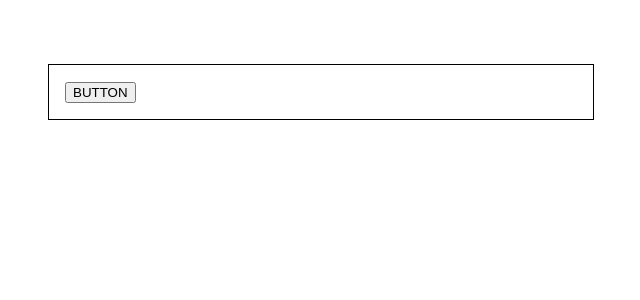
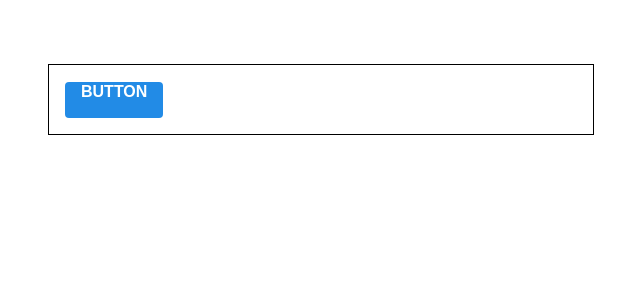
Before and after one commit to SungHyun627/React_Study, a React (Create React App) app in the folder react-component-styling/styling-with-sass/: page / in a window 1280 px wide. Shown: the top 300 px of the page, without its empty margins (319-959 px from the left). Built offline with nearby package versions, Linux system fonts and the light colour scheme.

Commit message:
add several different size button

```diff
--- a/react-component-styling/styling-with-sass/src/components/Button.js
+++ b/react-component-styling/styling-with-sass/src/components/Button.js
@@ -1,5 +1,13 @@
-const Button = ({ children }) => {
-  return <button className="Button">{children}</button>;
+import "./Button.scss";
+import classNames from 'classnames';
+
+const Button = ({ children, size }) => {
+  return <button className={classNames('Button', size)}>{children}</button>;
+};
+
+// size defaultprops 이용
+Button.defaultProps = {
+  size: "medium",
 };
 
 export default Button;
```
